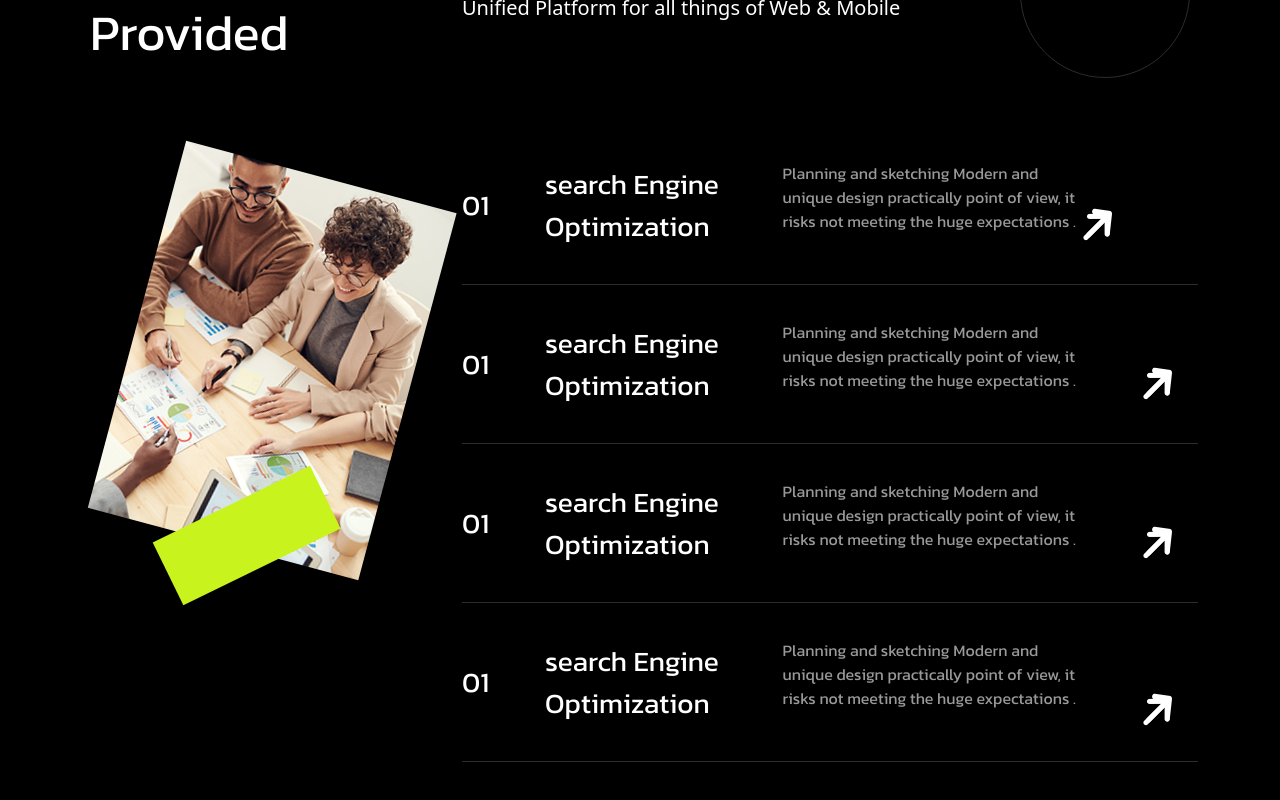
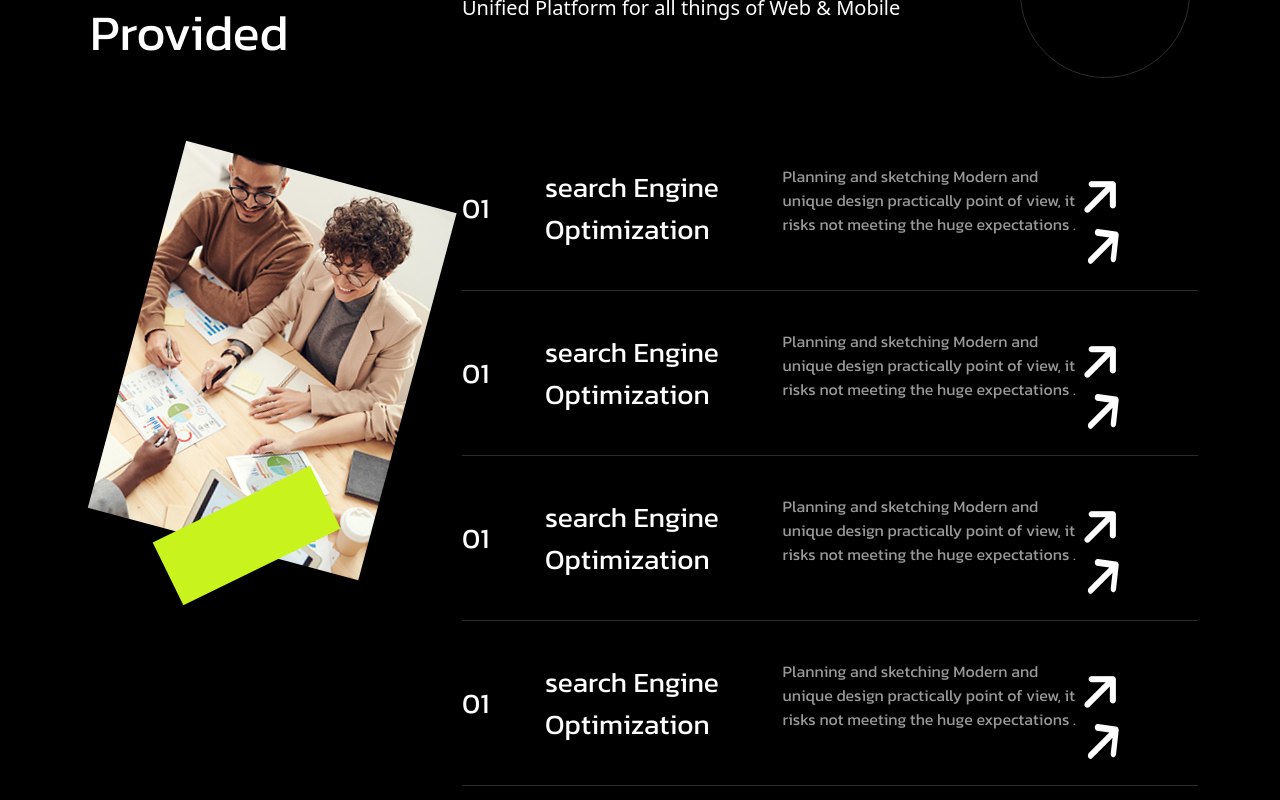
Before and after one commit to mathertahir/Pixarsclient, a React (Create React App) app: page / in a window 1280 px wide. Shown: the part 2580-3380 px from the top of the page. Built offline with nearby package versions, Linux system fonts and the light colour scheme.

Commit message:
Solution grid section issue

```diff
--- a/src/components/SolutionSection/SolutionSection.jsx
+++ b/src/components/SolutionSection/SolutionSection.jsx
@@ -43,8 +43,9 @@ const SolutionSection = () => {
           </Col>
 
           <Col xl={8} lg={12} md={12}>
-            <div className="service-list  position-relative">
-              <a className="service-area-main text-decoration-none">
+            <div className="service-list  ">
+              <a className="service-area-main text-decoration-none  position-relative  ">
+                <div className="service-item">
                   <div>
                     <span className="fs-28 f-kanit fw-400 cl-white  current ">
                       01
@@ -58,21 +59,26 @@ const SolutionSection = () => {
 
                   <div className="service-text">
                     <p className="fs-16 f-kanit fw-400 cl-gray2 ">
-                    Planning and sketching Modern and unique design practically
-                    point of view, it risks not meeting the huge expectations .
+                      Planning and sketching Modern and unique design
+                      practically point of view, it risks not meeting the huge
+                      expectations .
                     </p>
                   </div>
 
-                <div className="fs-48  text-align-end  position-relative ">
+                  <div className=" service-arrow  position-relative ">
                     <p className="foreground">
                       <i className="my-arrow"></i>
                     </p>
                   </div>
+                </div>
               </a>
 
-              <a className="service-area-main text-decoration-none">
+              <a className="service-area-main text-decoration-none   ">
+                <div className="service-item">
                   <div>
-                  <span className="fs-28 f-kanit fw-400 cl-white ">01</span>
+                    <span className="fs-28 f-kanit fw-400 cl-white  current ">
+                      01
+                    </span>
                   </div>
                   <div>
                     <span className="fs-28 f-kanit fw-400 cl-white ">
@@ -82,21 +88,26 @@ const SolutionSection = () => {
 
                   <div className="service-text">
                     <p className="fs-16 f-kanit fw-400 cl-gray2 ">
-                    Planning and sketching Modern and unique design practically
-                    point of view, it risks not meeting the huge expectations .
+                      Planning and sketching Modern and unique design
+                      practically point of view, it risks not meeting the huge
+                      expectations .
                     </p>
                   </div>
 
-                <div className="fs-48  position-relative   service-link">
+                  <div className=" service-arrow  position-relative ">
                     <p className="foreground">
                       <i className="my-arrow"></i>
                     </p>
                   </div>
+                </div>
               </a>
 
-              <a className="service-area-main text-decoration-none">
+              <a className="service-area-main text-decoration-none   ">
+                <div className="service-item">
                   <div>
-                  <span className="fs-28 f-kanit fw-400 cl-white ">01</span>
+                    <span className="fs-28 f-kanit fw-400 cl-white  current ">
+                      01
+                    </span>
                   </div>
                   <div>
                     <span className="fs-28 f-kanit fw-400 cl-white ">
@@ -106,21 +117,26 @@ const SolutionSection = () => {
 
                   <div className="service-text">
                     <p className="fs-16 f-kanit fw-400 cl-gray2 ">
-                    Planning and sketching Modern and unique design practically
-                    point of view, it risks not meeting the huge expectations .
+                      Planning and sketching Modern and unique design
+                      practically point of view, it risks not meeting the huge
+                      expectations .
                     </p>
                   </div>
 
-                <div className="fs-48  position-relative   service-link">
+                  <div className=" service-arrow  position-relative ">
                     <p className="foreground">
                       <i className="my-arrow"></i>
                     </p>
                   </div>
+                </div>
               </a>
 
-              <a className="service-area-main text-decoration-none">
+              <a className="service-area-main text-decoration-none   ">
+                <div className="service-item">
                   <div>
-                  <span className="fs-28 f-kanit fw-400 cl-white ">01</span>
+                    <span className="fs-28 f-kanit fw-400 cl-white  current ">
+                      01
+                    </span>
                   </div>
                   <div>
                     <span className="fs-28 f-kanit fw-400 cl-white ">
@@ -130,15 +146,17 @@ const SolutionSection = () => {
 
                   <div className="service-text">
                     <p className="fs-16 f-kanit fw-400 cl-gray2 ">
-                    Planning and sketching Modern and unique design practically
-                    point of view, it risks not meeting the huge expectations .
+                      Planning and sketching Modern and unique design
+                      practically point of view, it risks not meeting the huge
+                      expectations .
                     </p>
                   </div>
 
-                <div className="fs-48  position-relative   service-link">
-                  <span className="foreground">
+                  <div className=" service-arrow  position-relative ">
+                    <p className="foreground">
                       <i className="my-arrow"></i>
-                  </span>
+                    </p>
+                  </div>
                 </div>
               </a>
             </div>
--- a/src/components/SolutionSection/solution.css
+++ b/src/components/SolutionSection/solution.css
@@ -28,6 +28,10 @@
 }
 
 .service-area-main {
+  z-index: 1;
+}
+
+.service-item {
   display: grid;
   grid-template-columns: 0.7fr 2fr 2.5fr 1fr;
   padding: 35px 0;
@@ -113,9 +117,19 @@
   font-size: clamp(2.25rem, 1.1563rem + 3.5vw, 3.125rem);
 }
 
-.service-link {
+/* .service-link {
   display: flex;
   justify-content: center;
+} */
+
+.service-arrow p {
+  display: inline-block;
+  font-size: 48px;
+  overflow: hidden;
+}
+
+.my-arrow {
+  display: inline-block;
 }
 
 .foreground::after {
@@ -149,8 +163,32 @@
   color: white;
 }
 
+.arrow-anim:hover {
+  animation: updown 0.5s ease-in-out;
+}
+
+@keyframes updown {
+  0% {
+    -webkit-transform: translate(-10px, 10px);
+    opacity: 0;
+  }
+
+  50% {
+    -webkit-transform: translate(10px, -10px);
+    opacity: 1;
+  }
+
+  75% {
+    -webkit-transform: translate(-10px, 10px);
+    opacity: 1;
+  }
+  100% {
+    -webkit-transform: translate(10px, 10px);
+    opacity: 1;
+  }
+}
 @media only screen and (max-width: 767px) {
-  .service-area-main {
+  .service-item {
     grid-template-columns: 1fr;
     padding: 25px 0 10px;
   }
```
Lines whose indentation alone changed are shown as unchanged.
